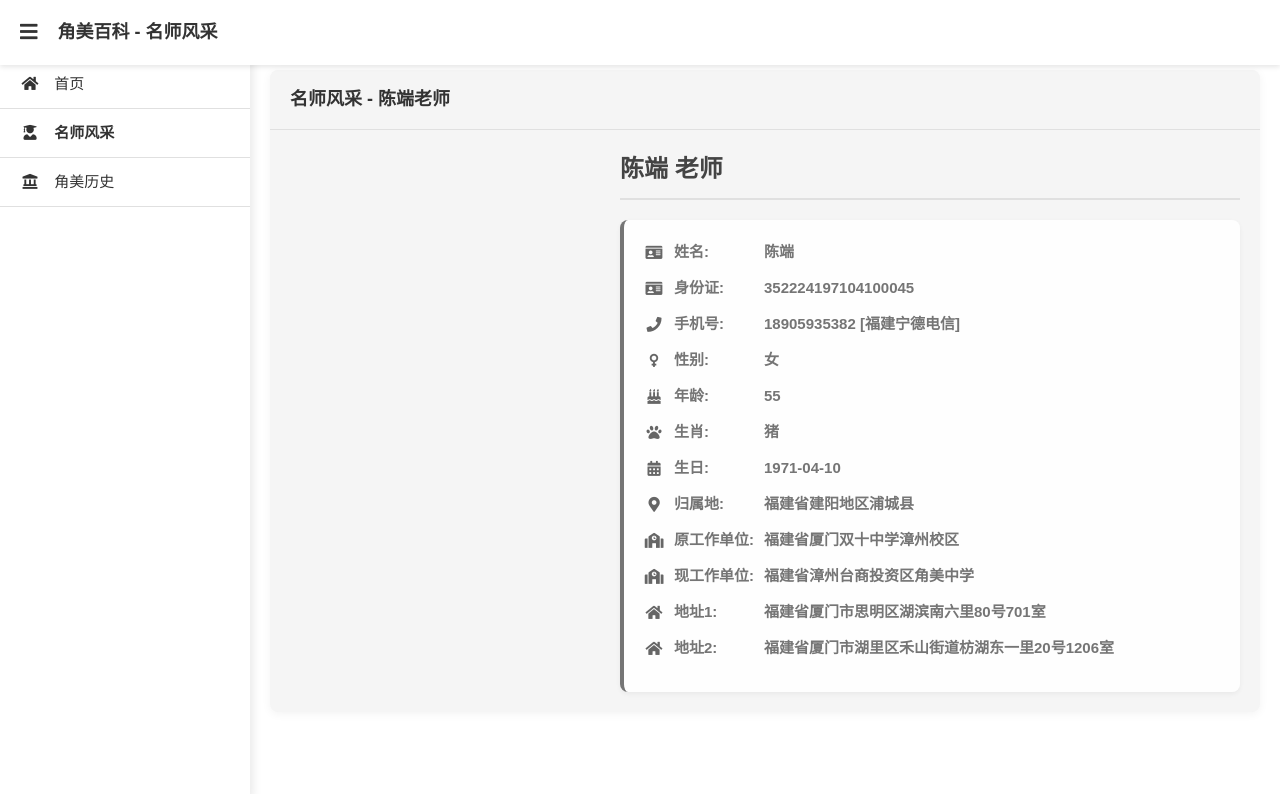
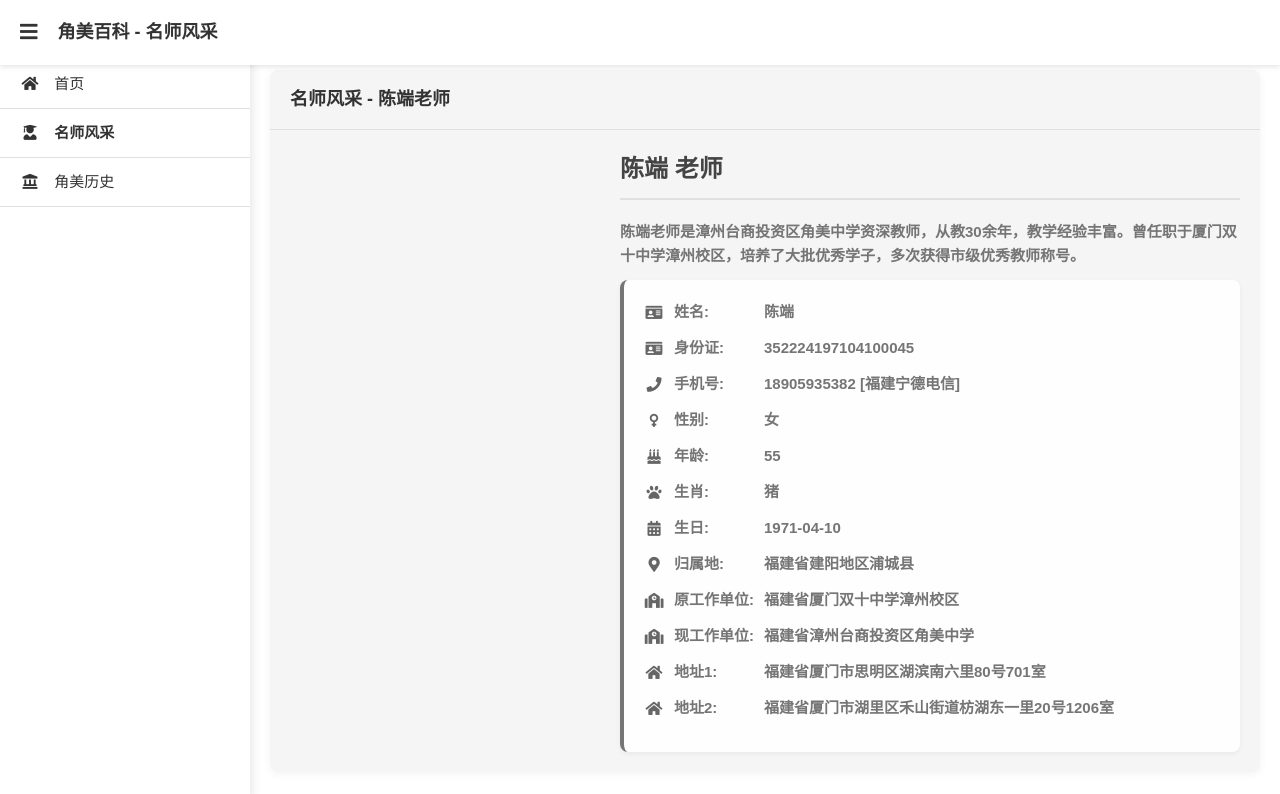
Before and after one commit to JMwikl/JMwikl.github.io, a plain HTML site: page index.html in a window 1280 px wide. Shown: the top 794 px of the page. Drawn offline with Linux system fonts and the light colour scheme.

Commit message:
更新 index.html

```diff
--- a/index.html
+++ b/index.html
@@ -38,7 +38,10 @@
 
                 </div>
                 <div class="teacher-info">
-                    <h2>陈端 老师</h2>
+                    <div class="teacher-intro">
+                        <h2>陈端 老师</h2>
+                        <p>陈端老师是漳州台商投资区角美中学资深教师，从教30余年，教学经验丰富。曾任职于厦门双十中学漳州校区，培养了大批优秀学子，多次获得市级优秀教师称号。</p>
+                    </div>
                     <div class="teacher-detail">
                         <p><i class="fas fa-id-card"></i> <strong>姓名:</strong> 陈端</p>
                         <p><i class="fas fa-id-card"></i> <strong>身份证:</strong> 352224197104100045</p>
```
